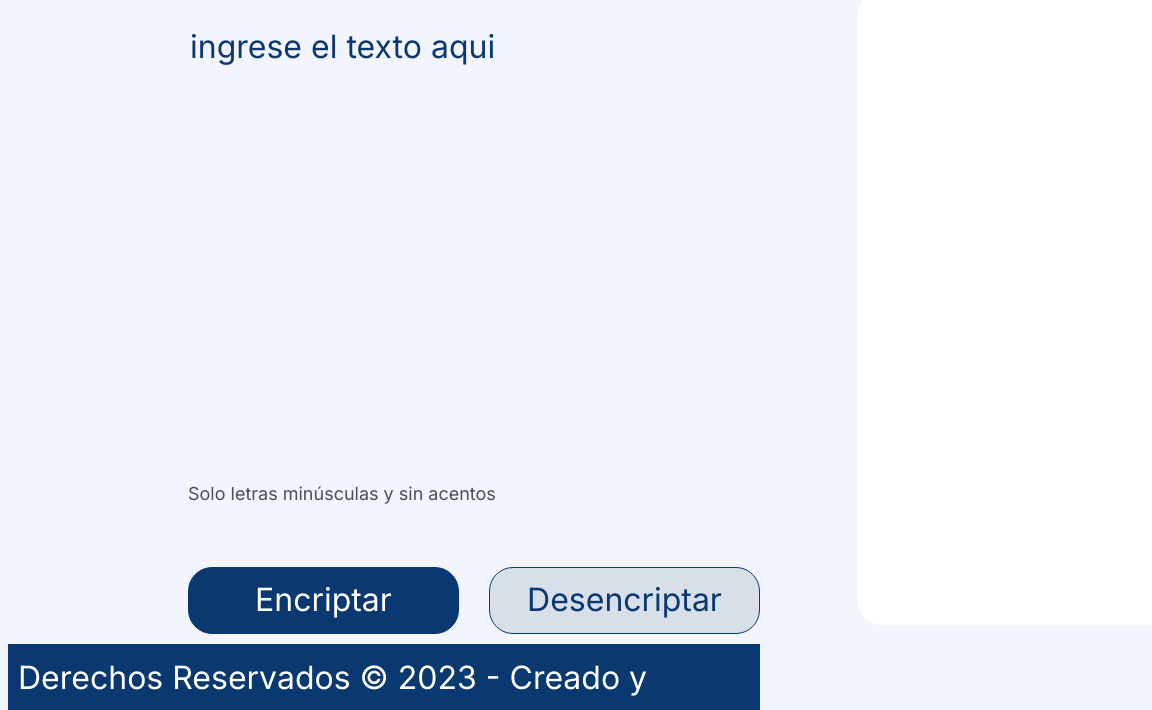
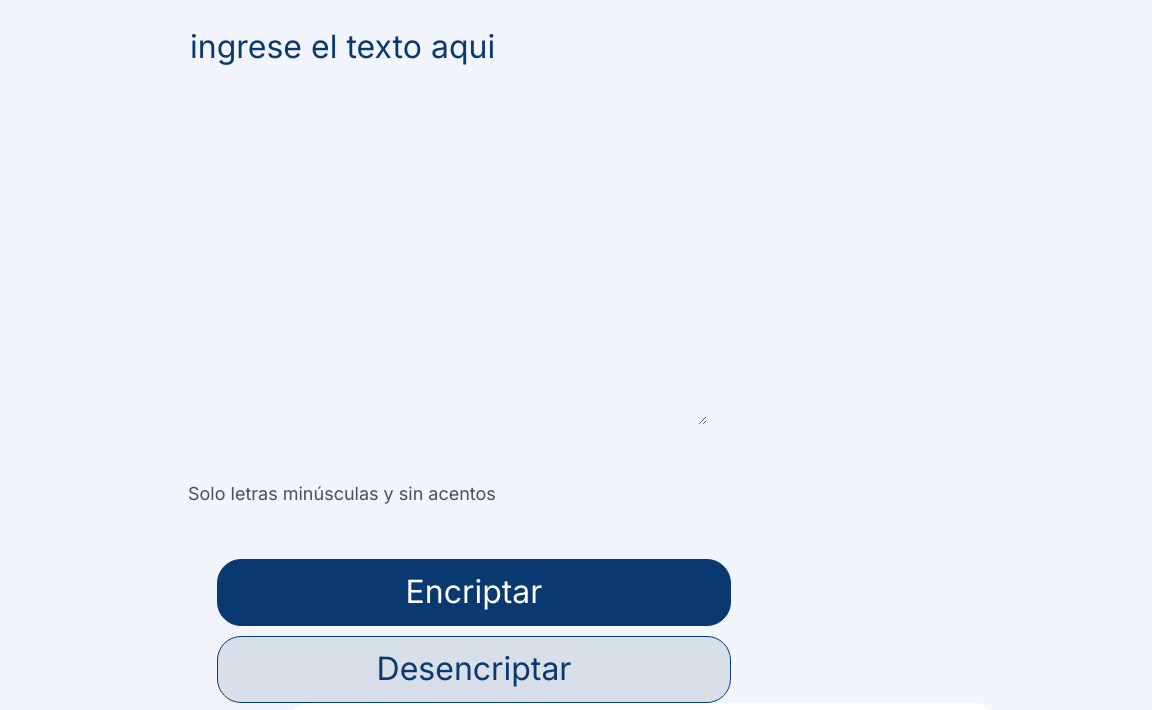
Before and after one commit to AdrisPozosV/ChallengeOneEncriptador, a plain HTML site: page index.html in a window 768 px wide. Both pictures are taken after a click on the button "Encriptar". Shown: the part 70-780 px from the top of the page, 1152 px wide, since content can reach past the window. Drawn offline with Linux system fonts and the light colour scheme.

Commit message:
Responsive Media
Se aplica codigo para hacerlo mas responsivo a diferentes pantallas

```diff
--- a/style.css
+++ b/style.css
@@ -4,8 +4,6 @@
     font-weight: 400;
     font-size: 32px;
     line-height: 150%;
-    overflow-y: hidden;
-
 }
 
 .logo{
@@ -103,3 +101,57 @@ footer#pie {
   padding: 10px;
   text-align: left;
 }
+
+/* Estilos generales */
+
+/* Estilos para pantallas pequeñas */
+@media screen and (max-width: 768px) {
+    .logo {
+      width: 30%;
+    }
+    main {
+      flex-direction: column;
+      margin-left: 0;
+    }
+    .text-area {
+      margin-top: 10px;
+      width: 90%;
+    }
+    .mensaje {
+      margin-left: 0;
+      margin-top: 20px;
+      width: 90%;
+    }
+    .botones {
+      flex-direction: column;
+      align-items: center;
+    }
+    .btn-desencriptar,
+    .btn-encriptar,
+    .copiar {
+      width: 90%;
+      margin-left: 0;
+      margin-top: 10px;
+    }
+  }
+
+  /* Estilos para pantallas medianas y grandes */
+  @media screen and (min-width: 768px) {
+    .logo {
+      width: 10%;
+    }
+    main {
+      margin-left: 180px;
+    }
+    .text-area {
+      margin-top: 30px;
+    }
+    .mensaje {
+      margin-left: 98px;
+      margin-top: 0;
+    }
+    .copiar {
+      margin-left: 120px;
+      margin-top: 565px;
+    }
+  }
```
